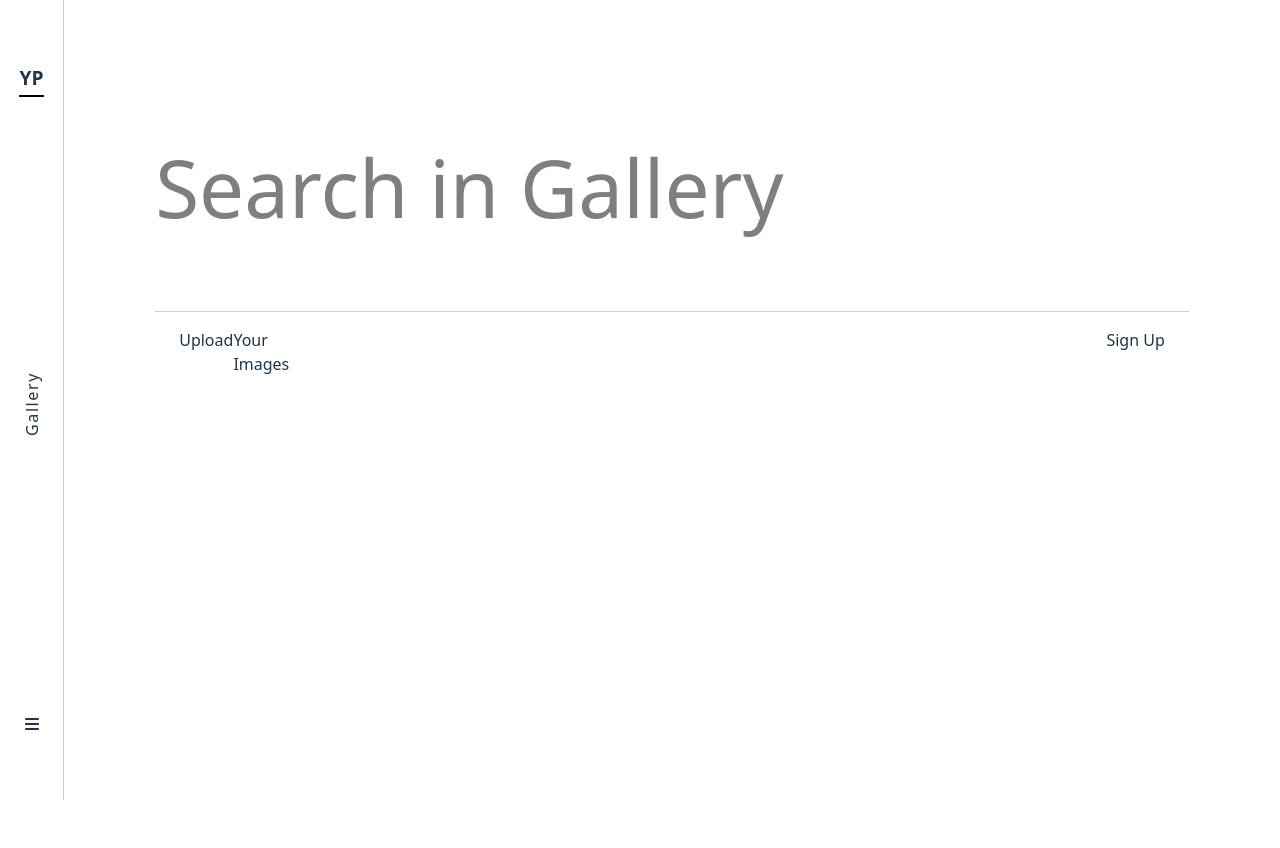
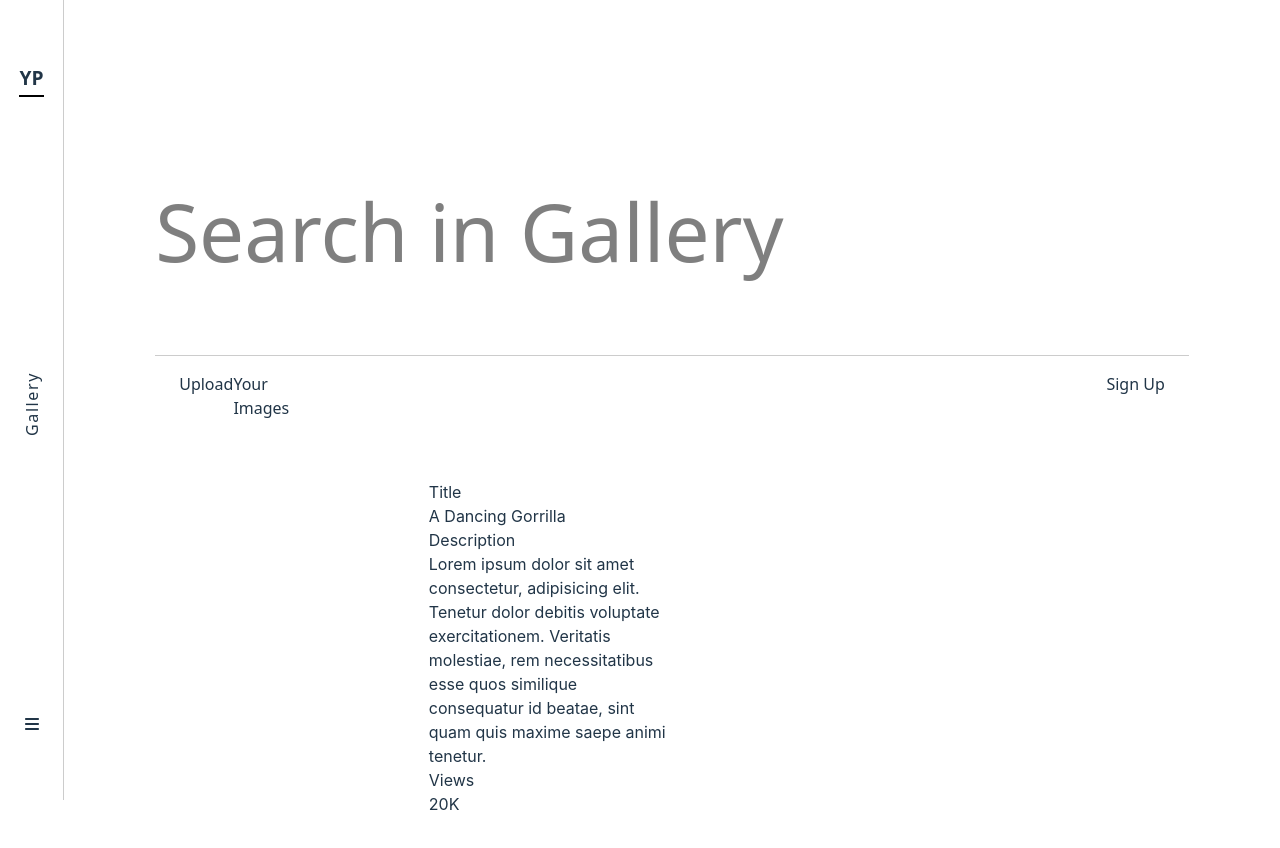
Before and after one commit to yash7xm/Gallery, a React app in the folder Gallery/: page / in a window 1280 px wide. Shown: the top 848 px of the page. Before the commit the page ends 800 px from the top, so only its background shows below. Built offline with nearby package versions, Linux system fonts and the light colour scheme; the HTML template or start-up script is replaced by a standard one.

Commit message:
css updated

```diff
--- a/Gallery/src/App.css
+++ b/Gallery/src/App.css
@@ -5,12 +5,11 @@
 }
 
 body {
-  width: 100vw;
-  height: 100vh;
+  overflow-x: hidden;
+  /* overflow-y: hidden; */
 }
 
 .main-body {
   width: 100vw;
-  height: 100vh;
   display: flex;
 }
--- a/Gallery/src/Content.css
+++ b/Gallery/src/Content.css
@@ -0,0 +1,10 @@
+.contents {
+    width: 95%;
+    top: 0;
+    left: 5vw;
+    position: relative;
+    display: flex;
+    flex-direction: column;
+    height: fit-content;
+    overflow-y: scroll;
+}
--- a/Gallery/src/Content.jsx
+++ b/Gallery/src/Content.jsx
@@ -1,10 +1,14 @@
 import Navigation from "./Navigation"
+import ImagesGrid from "./ImagesGrid"
 import "./Content.css"
 
 
 function Content() {
     return (
-       <Navigation />
+        <div className="contents">
+            <Navigation />
+            <ImagesGrid />
+        </div>
     )
 }
 
--- /dev/null
+++ b/Gallery/src/Image.css
@@ -0,0 +1,14 @@
+.image {
+    display: flex;
+    height: 50vh;
+    width: 50%;
+    overflow-x: hidden;
+}
+
+.img {
+    width: 60%;
+}
+
+.img-info {
+    width: 40%;
+}
--- /dev/null
+++ b/Gallery/src/Image.jsx
@@ -0,0 +1,21 @@
+import "./Image.css"
+
+function Image() {
+    return(
+        <div className="image">
+            <div className="img">
+
+            </div>
+            <div className="img-info">
+                <div>Title</div>
+                <div className="img-title">A Dancing Gorrilla</div>
+                <div>Description</div>
+                <div className="img-desc">Lorem ipsum dolor sit amet consectetur, adipisicing elit. Tenetur dolor debitis voluptate exercitationem. Veritatis molestiae, rem necessitatibus esse quos similique consequatur id beatae, sint quam quis maxime saepe animi tenetur.</div>
+                <div>Views</div>
+                <div className="img-views">20K</div>
+            </div>
+        </div>
+    )
+}
+
+export default Image
--- /dev/null
+++ b/Gallery/src/ImagesGrid.jsx
@@ -0,0 +1,12 @@
+import Image from "./Image"
+import "./ImagesGrid.css"
+
+function ImagesGrid() {
+    return(
+        <div className="images-grid">
+            <Image />
+        </div>
+    )
+}
+
+export default ImagesGrid
--- a/Gallery/src/Navigation.css
+++ b/Gallery/src/Navigation.css
@@ -1,9 +1,10 @@
 .navigation {
-    width: 95%;
-    height: 60%;
+    width: 100%;
+    height: 60vh;
     display: flex;
     flex-direction: column;
     align-items: center;
+    justify-content: center;
 }
 
 .search {
@@ -24,7 +25,6 @@
     outline: none;
     background-color: transparent;
     font-family: system-ui, -apple-system, BlinkMacSystemFont, 'Segoe UI', Roboto, Oxygen, Ubuntu, Cantarell, 'Open Sans', 'Helvetica Neue', sans-serif;
-
 }
 
 .search input::placeholder {
@@ -40,11 +40,6 @@
     padding: 1rem 1.5rem;
     font-size: 1rem;
     font-family: system-ui, -apple-system, BlinkMacSystemFont, 'Segoe UI', Roboto, Oxygen, Ubuntu, Cantarell, 'Open Sans', 'Helvetica Neue', sans-serif;
-
-}
-
-.nav-btns div {
-    cursor: pointer;
 }
 
 .info-btns {
@@ -52,3 +47,7 @@
     justify-content: space-between;
     width: 15%;
 }
+
+.info-btns div, .sign-btn {
+    cursor: pointer;
+}
--- a/Gallery/src/SideBar.css
+++ b/Gallery/src/SideBar.css
@@ -1,6 +1,6 @@
 .sidebar {
     width: 5%;
-    height: 100%;
+    height: 100vh;
     display: flex;
     flex-direction: column;
     justify-content: space-between;
@@ -8,7 +8,7 @@
     align-items: center;
     border-right: 1px solid #ccc;
     font-family: system-ui, -apple-system, BlinkMacSystemFont, 'Segoe UI', Roboto, Oxygen, Ubuntu, Cantarell, 'Open Sans', 'Helvetica Neue', sans-serif;
-
+    position: fixed;
 }
 
 .logo {
```
Also changed, not shown: Gallery/src/ImagesGrid.css (added).
